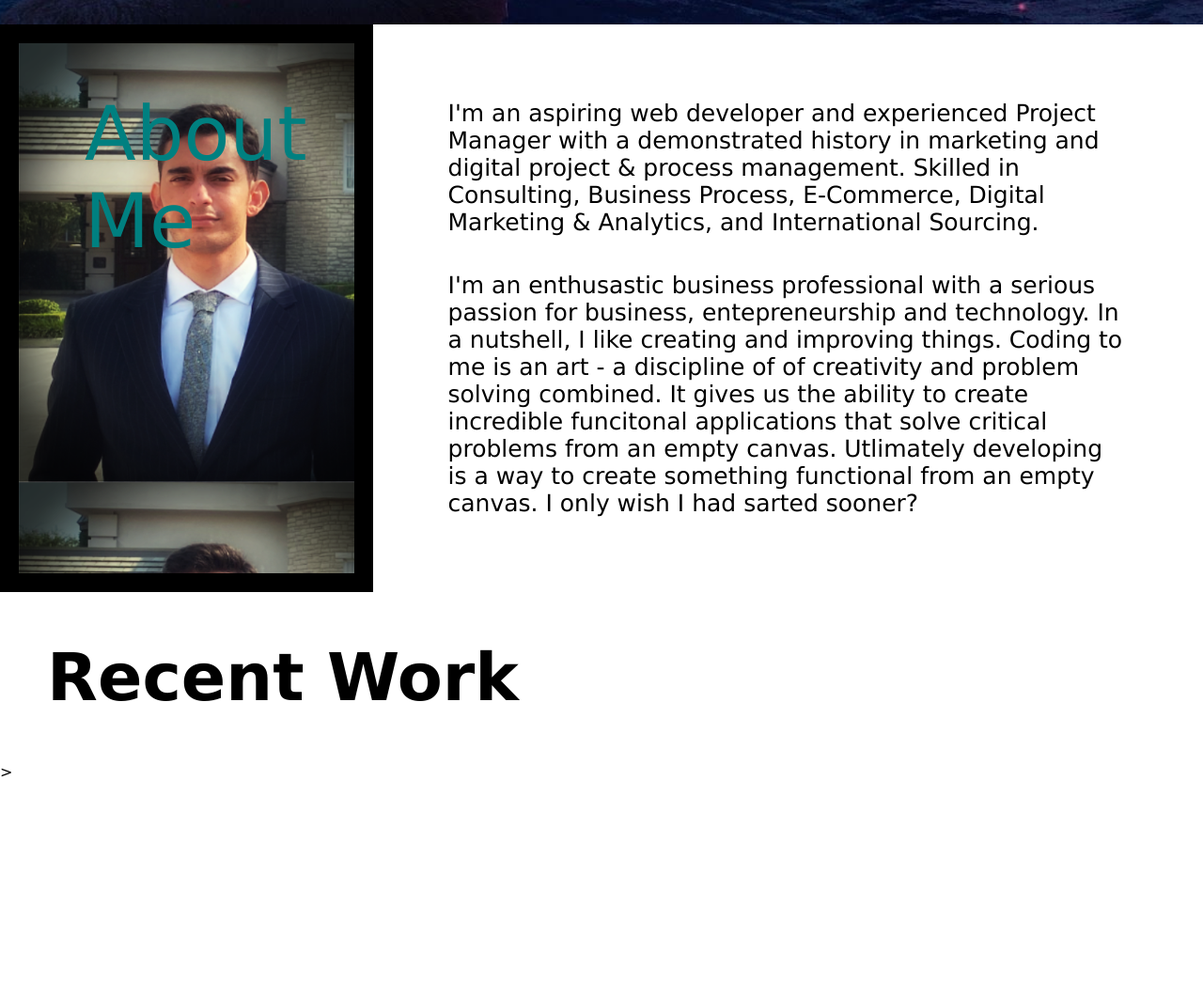
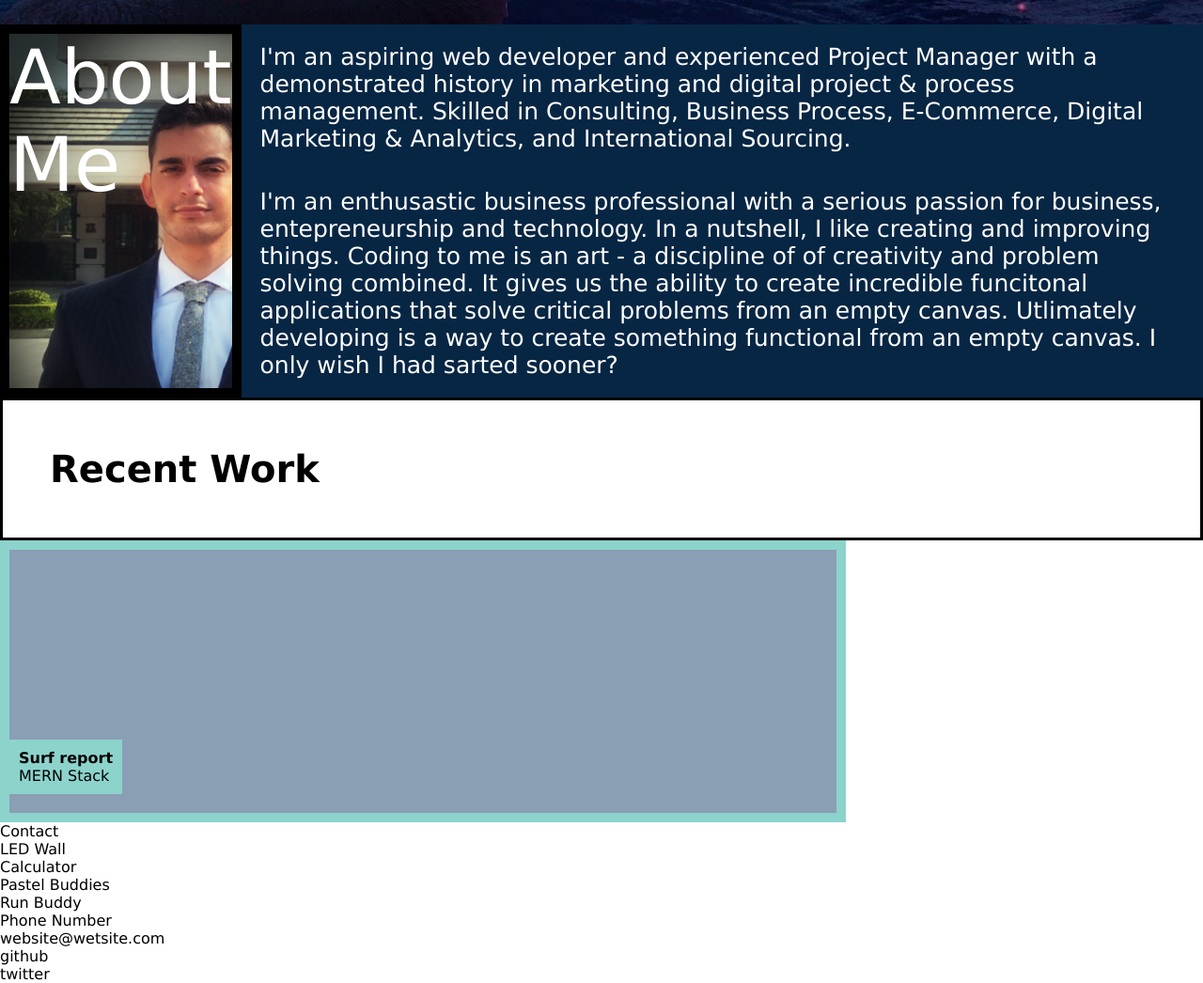
Before and after one commit to ydefrawi/My-Portfolio, a plain HTML site: page index.html in a window 1280 px wide. Shown: the part 904-1950 px from the top of the page at 94% size. Before the commit the page ends 1735 px from the top, so only its background shows below. Drawn offline with Linux system fonts and the light colour scheme.

Commit message:
starting with application boxes

```diff
--- a/assets/css/style.css
+++ b/assets/css/style.css
@@ -16,12 +16,13 @@ h1 {
 h2 {
     font-size: 50px;
     padding:0px;
-    Margin-left: 20px;
+    Margin-left: 0px;
 }
 
 header {
     display:flex;
     justify-content: space-between;
+    align-items: center;
     padding: 10px;
     font-family: Verdana, sans-serif;
     height:auto;
@@ -42,8 +43,7 @@ header .headerbox {
 
 nav {
     display: inline-block;
-    margin-top: auto;
-    margin-bottom: auto;
+
 }
 
 ul {
@@ -80,43 +80,43 @@ div {
 
 .about-me-container {
     display:flex;
-    flex-flow:row;
-    justify-content: center;
-    align-items:center;
-
+    flex:1;
+    justify-content:flex-start;
+    align-items:stretch;
 }
 
 .about-heading {
-    background-image: url(../images/linkedin.PNG);
+
+    max-block-size:255;
+    flex-basis:300px;
+    background-image: url(../images/linkedin.PNG);;
     background-size:390px;
-    border-width: 20px;
+    border-width: 10px;
     border-style:solid;
     border-color: black;
-    align-self:stretch;
-    padding:50px;
+    align-self:auto;
+    padding:0px;
 }
 
  .about-heading h2 {
-    height:200px;
+    flex:auto;
+    height:300px;
     font-size: 80px;
     font-weight: normal;
-    color: teal;
-    align-items::
+    color: rgb(255, 255, 255);
+ }
 
 
-}
-
 .black-bar {
-    display:flex;
-    flex-direction:row;
     background-color:black;
-    height:5px;
 }
 
 .about-me-text {
-    text-align: left;;
-    margin: 40px;
-    padding:40px;
+    background-color: rgb(7, 38, 68);
+    color:white;
+    text-align: left;
+    padding:20px;
+    column-width: auto;
 }
 
 p {
@@ -126,8 +126,34 @@ p {
 .recent-work-container {
     display:flex;
     padding:50px;
+    border:black;
+    border-style: solid;
 }
 
 h3 {
-    Font-size: 70px;
+    Font-size: 40px;
 }
+
+.surf-container{
+    display:flex;
+    align-items: flex-end;
+    height:300px;
+    width: 900px;
+    background-color: rgb(138, 158, 180);
+    border-style: solid;
+    border-color:rgb(140, 211, 204);
+    border-width: 10px;
+}
+
+.bluebox {
+    background-color:rgb(140, 211, 204);
+    padding:10px;
+    margin-bottom:20px;
+}
+
+
+.wrapper{
+    display:grid;
+    grid-template-columns: 1fr 1fr 1fr;
+    grid-auto-rows: 100px;
+}
--- a/index.html
+++ b/index.html
@@ -35,10 +35,11 @@
 
 <!------- About Me Row Container Sarts- ------>
 
-<!-- About Me Title -->
+
 <section class="about-me-container">
+    <!-- About Me Title -->
     <div class="about-heading">
-                <h2>About Me</h2>
+                <h2 class="text-block">About Me</h2>
     </div>
 <!-- About Me Content -->
     <div class="about-me-text">
@@ -59,8 +60,24 @@
 <!-- Recent Work Divider -->
 
 <section class="recent-work-container">
+    <h3>Recent Work</h3>
+</section>
 
-    <h3>Recent Work</h3>
+<div class="surf-container">
+    <div class="bluebox">
+     <h4> Surf report</h4>
+     <div> MERN Stack </div>
+    </div>
+</div>
 
 
-</section>>
+    <div> Contact </div>
+    <div> LED Wall </div>
+    <div> Calculator </div>
+    <div> Pastel Buddies </div>
+    <div> Run Buddy </div>
+    <div> Phone Number</div>
+    <div> website@wetsite.com</div>
+    <div> github </div>
+    <div> twitter </div>
+</div>
```
Also changed, not shown: notes.txt (deleted, +0 -7 lines).
